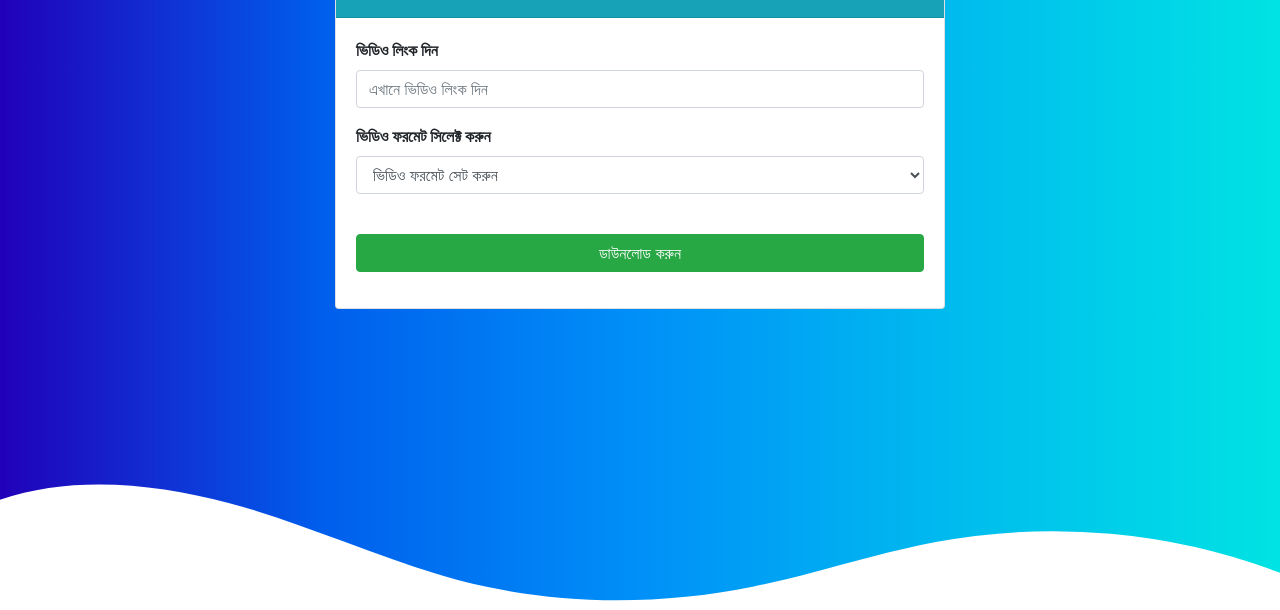
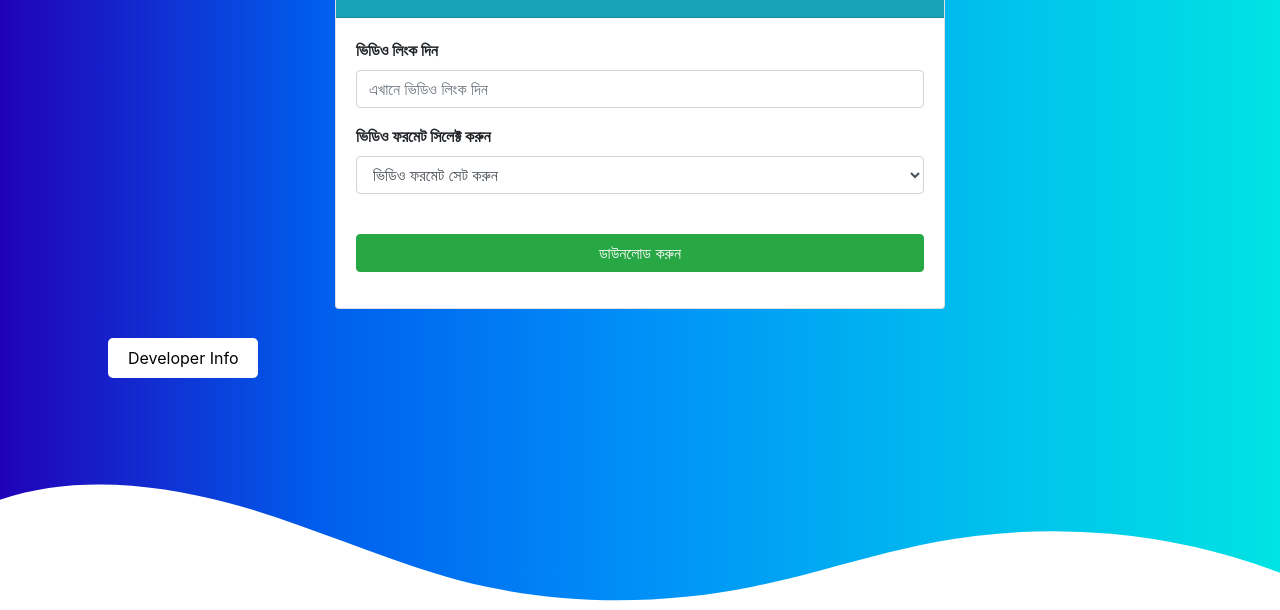
Before and after one commit to Aluddinkhan/video-downloader, a plain HTML site: page index.html in a window 1280 px wide. Shown: the part 190-800 px from the top of the page. Drawn offline with nearby package versions, Linux system fonts and the light colour scheme.

Commit message:
Add files via upload

```diff
--- a/index.html
+++ b/index.html
@@ -37,6 +37,11 @@ transform: rotate(180deg);
 }
 .custom-shape-divider-bottom-1610026357 .shape-fill {
 fill: #fff;
+}
+
+.devinfo a:hover{
+    color:white;
+    background-color:black;
 }
 </style>
 </head>
@@ -95,6 +100,13 @@ fill: #fff;
 </svg>
 </div>
 </div>
+<br><br><br><br>
+<div class="devinfo">
+
+<a href="https://pgasadkhan.blogspot.com"; style="color:black; margin-left:108px;padding:10px 20px; background-color:white;border-radius:5px;">Developer Info</a>
+
+</div>
+
 </body>
 <script type="text/javascript">
 $(".click-btn-down").click(function(){
```
